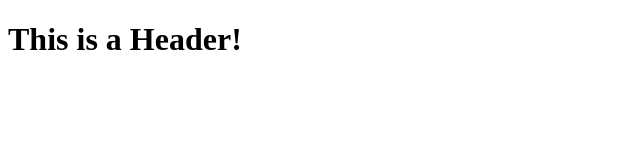
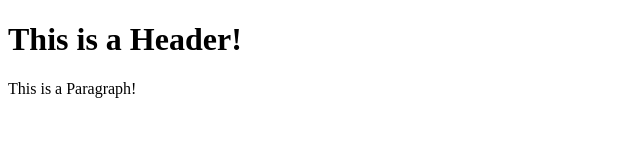
Before and after one commit to Kong-Judy/git-test, a plain HTML site: page index.html in a window 1280 px wide. Shown: the whole page, without its empty margins (0-640 px from the left). Drawn offline with Linux system fonts and the light colour scheme.

Commit message:
Second commit

```diff
--- a/index.html
+++ b/index.html
@@ -2,5 +2,7 @@
 <html>
     <body>
         <h1>This is a Header!</h1>
+        <p>This is a Paragraph!</p>
     </body>
+
 </html>
```
